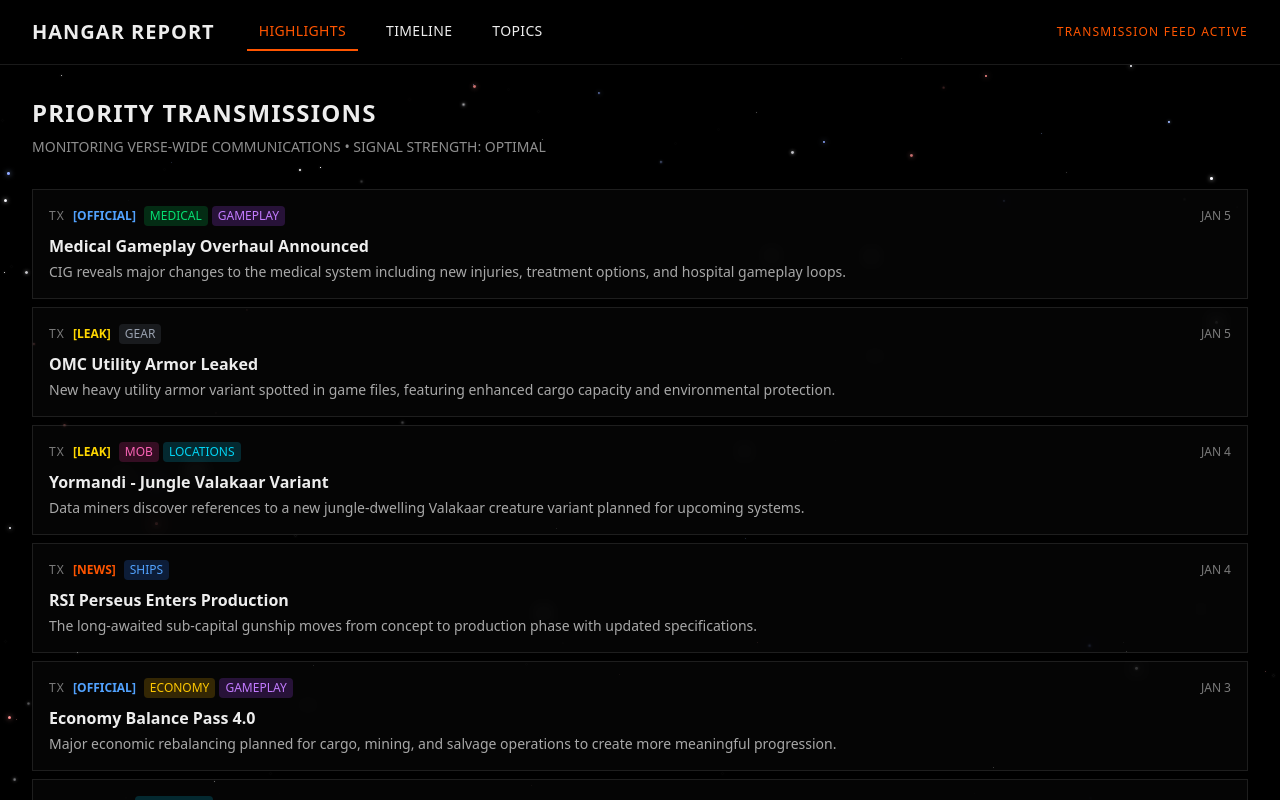
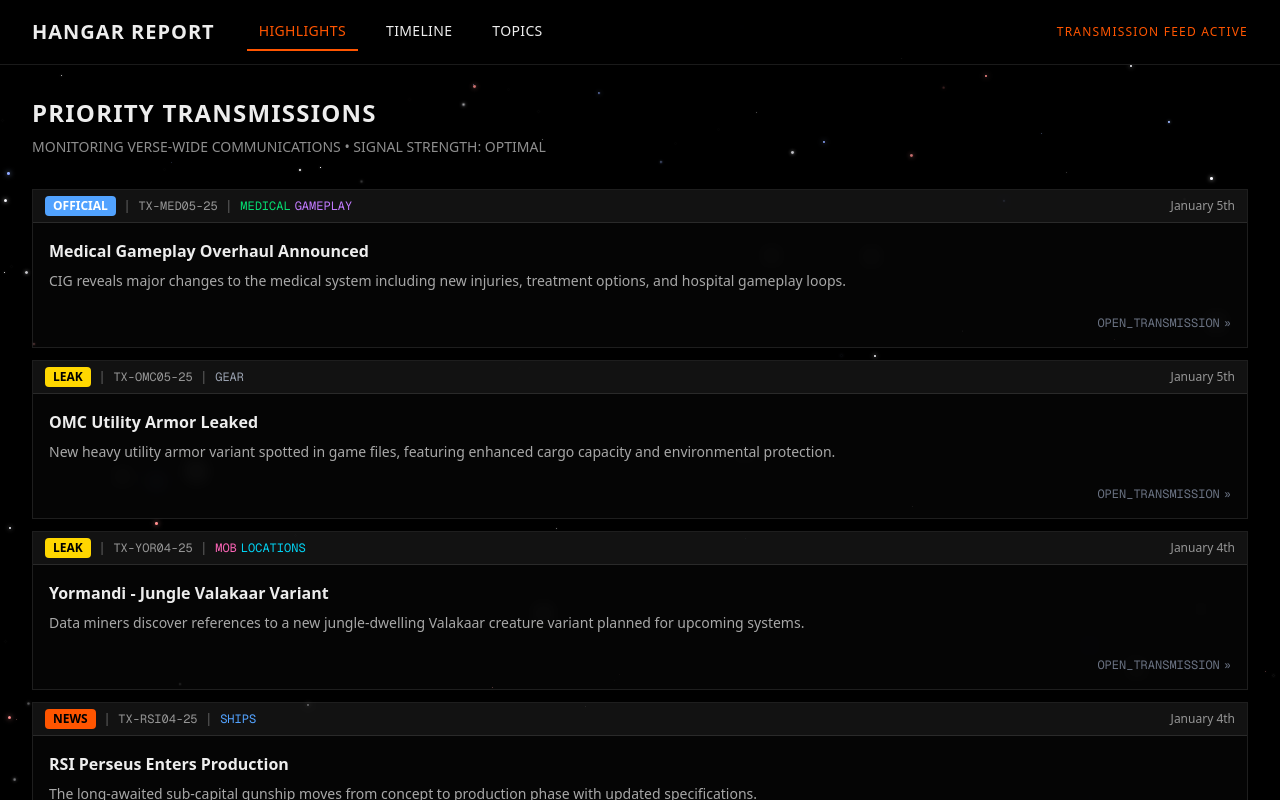
Before and after one commit to spacesailor24/hangar.report, a Next.js app: page / in a window 1280 px wide. Shown: the top 800 px of the page. Built offline with nearby package versions, Linux system fonts and the light colour scheme.

Commit message:
feat: transmission styling

```diff
--- a/src/app/page.tsx
+++ b/src/app/page.tsx
@@ -64,7 +64,7 @@
         </p>
       </div>
 
-      <div className="space-y-2">
+      <div className="space-y-3">
         {mockTransmissions.map((transmission) => (
           <TransmissionBox
             key={transmission.id}
--- a/src/components/TransmissionBox.tsx
+++ b/src/components/TransmissionBox.tsx
@@ -15,17 +15,31 @@
   RUMOR: 'text-purple-400',
 }
 
+const typeHeaderColors = {
+  NEWS: 'bg-[var(--accent-nasa)] text-black',
+  LEAK: 'bg-[var(--accent-warning)] text-black',
+  OFFICIAL: 'bg-blue-400 text-white',
+  RUMOR: 'bg-purple-400 text-white',
+}
+
+const typeDotColors = {
+  NEWS: 'text-[var(--accent-nasa)]',
+  LEAK: 'text-[var(--accent-warning)]',
+  OFFICIAL: 'text-blue-400',
+  RUMOR: 'text-purple-400',
+}
+
 const categoryColors = {
-  SHIPS: 'bg-blue-500/20 text-blue-400',
-  WEAPONS: 'bg-red-500/20 text-red-400',
-  GEAR: 'bg-gray-500/20 text-gray-400',
-  MEDICAL: 'bg-green-500/20 text-green-400',
-  GAMEPLAY: 'bg-purple-500/20 text-purple-400',
-  ECONOMY: 'bg-yellow-500/20 text-yellow-400',
-  LOCATIONS: 'bg-cyan-500/20 text-cyan-400',
-  LORE: 'bg-indigo-500/20 text-indigo-400',
-  MOB: 'bg-pink-500/20 text-pink-400',
-  OTHER: 'bg-gray-500/20 text-gray-400',
+  SHIPS: 'text-blue-400',
+  WEAPONS: 'text-red-400',
+  GEAR: 'text-gray-400',
+  MEDICAL: 'text-green-400',
+  GAMEPLAY: 'text-purple-400',
+  ECONOMY: 'text-yellow-400',
+  LOCATIONS: 'text-cyan-400',
+  LORE: 'text-indigo-400',
+  MOB: 'text-pink-400',
+  OTHER: 'text-gray-400',
 }
 
 export default function TransmissionBox({
@@ -35,51 +49,70 @@
   date,
   summary
 }: TransmissionBoxProps) {
+  const formatDate = (date: Date) => {
+    const month = date.toLocaleDateString('en-US', { month: 'long' })
+    const day = date.getDate()
+    const suffix = day === 1 || day === 21 || day === 31 ? 'st' :
+                   day === 2 || day === 22 ? 'nd' :
+                   day === 3 || day === 23 ? 'rd' : 'th'
+    return `${month} ${day}${suffix}`
+  }
+
+  const generateFileId = (title: string, date: Date) => {
+    const hash = title.slice(0, 3).toUpperCase() + date.getDate().toString().padStart(2, '0')
+    return `TX-${hash}-${date.getFullYear().toString().slice(-2)}`
+  }
+
   return (
-    <div className="transmission-box p-4 cursor-pointer group">
-      <div className="flex items-center justify-between mb-2">
+    <div className="transmission-box overflow-hidden cursor-pointer group">
+      {/* File Header Bar */}
+      <div className="bg-[rgba(255,255,255,0.05)] border-b border-[var(--transmission-border)] px-3 py-1.5">
+        <div className="flex items-center justify-between">
           <div className="flex items-center gap-2">
-          <span className="text-xs tracking-widest opacity-50">TX</span>
-          <span className={`text-xs font-bold ${typeColors[type]}`}>
-            [{type}]
+            <span className={`text-xs px-2 py-0.5 rounded-sm font-bold ${typeHeaderColors[type]}`}>
+              {type}
             </span>
+            <span className="text-xs opacity-40">|</span>
+            <span className="text-xs font-mono opacity-60">{generateFileId(title, date)}</span>
+            <span className="text-xs opacity-40">|</span>
             <div className="flex gap-1">
-            {categories.slice(0, 2).map((category) => (
+              {categories.map((category) => (
                 <span
                   key={category}
-                className={`text-xs px-1.5 py-0.5 rounded ${categoryColors[category]}`}
+                  className={`text-xs font-mono ${categoryColors[category]}`}
                 >
                   {category}
                 </span>
               ))}
-            {categories.length > 2 && (
-              <span className="text-xs opacity-50">+{categories.length - 2}</span>
-            )}
             </div>
           </div>
-        <span className="text-xs opacity-50">
-          {date.toLocaleDateString('en-US', {
-            month: 'short',
-            day: 'numeric'
-          }).toUpperCase()}
-        </span>
+          <div className="flex items-center gap-2">
+            <span className="text-xs opacity-60">{formatDate(date)}</span>
+          </div>
+        </div>
       </div>
 
-      <div className="flex items-start justify-between">
+      {/* Content Area */}
+      <div className="p-4">
+        <div className="flex items-start justify-between mb-3">
           <div className="flex-1 mr-4">
-          <h3 className="text-base font-bold mb-1 group-hover:text-[var(--accent-nasa)] transition-colors">
+            <h3 className="text-base font-bold mb-2 group-hover:text-[var(--accent-nasa)] transition-colors">
               {title}
             </h3>
             {summary && (
-            <p className="text-sm opacity-70 line-clamp-1">
+              <p className="text-sm opacity-70 line-clamp-2 mb-3">
                 {summary}
               </p>
             )}
           </div>
+        </div>
 
-        <div className="flex items-center gap-1 text-[var(--accent-nasa)] opacity-0 group-hover:opacity-100 transition-opacity text-xs shrink-0">
-          <span>ACCESS</span>
-          <span>→</span>
+        {/* Actions */}
+        <div className="flex justify-end">
+          <div className="flex items-center gap-1 text-gray-500 group-hover:text-[var(--accent-nasa)] transition-colors text-xs shrink-0 font-mono">
+            <span>OPEN_TRANSMISSION</span>
+            <span>»</span>
+          </div>
         </div>
       </div>
     </div>
```
Lines whose indentation alone changed are shown as unchanged.
